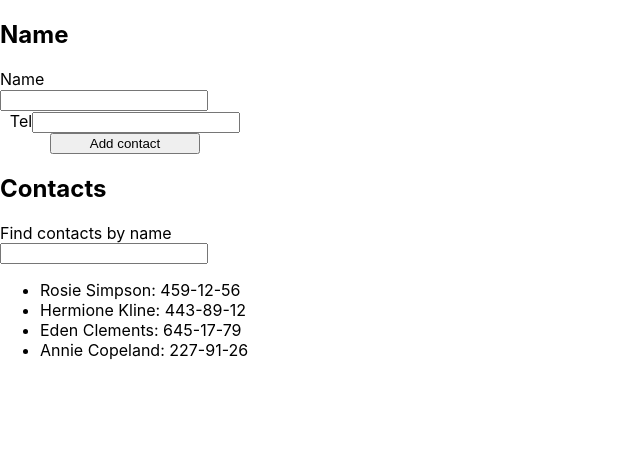
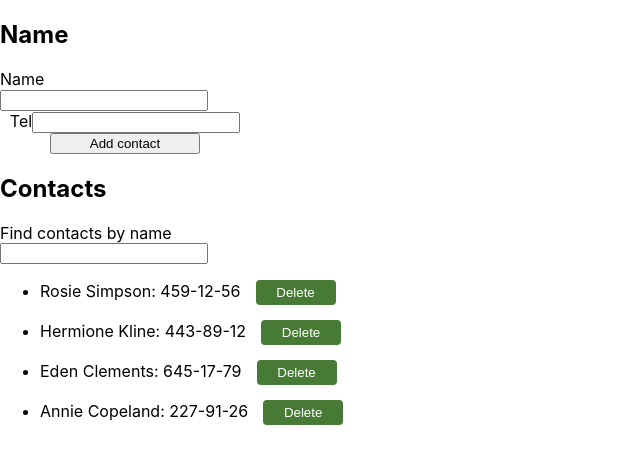
Before and after one commit to Nikita80230/goit-react-hw-02-phonebook, a React (Create React App) app: page / in a window 1280 px wide. Shown: the top 464 px of the page, without its empty margins (0-640 px from the left). Built offline with nearby package versions, Linux system fonts and the light colour scheme.

Commit message:
add btn, fix filter

```diff
--- a/src/components/App.jsx
+++ b/src/components/App.jsx
@@ -4,7 +4,7 @@ import { Phonebook } from "./Phonebook/Phonebook";
 import { ContactsList } from "./ContactsList/ContactsList";
 import { Contact } from "./Contact/Contact";
 
-import { nanoid } from 'nanoid'
+// import { nanoid } from 'nanoid'
 
 
 
@@ -22,9 +22,18 @@ export class App extends Component {
 
   addNewContact = (data) => {
     // console.log(data)
-    this.setState(prevState => ({
-      contacts: [...prevState.contacts, data]
-    }))
+    const namesToCheck = this.state.contacts.map(({ name }) => name.toLocaleLowerCase())
+
+
+    if (namesToCheck.includes(data.name.toLowerCase())) {
+
+      alert(`${data.name} is already in contacts`)
+    } else {
+      this.setState(prevState => ({
+        contacts: [...prevState.contacts, data]
+      }))
+    }
+
   }
 
   searchNameInPhonebook = (nameToFind) => {
@@ -32,6 +41,10 @@ export class App extends Component {
       name: nameToFind
     })
 
+  }
+
+  removeContact = (id) => {
+    this.setState({ contacts: this.state.contacts.filter((contact) => (contact.id !== id)) })
   }
 
   render() {
@@ -44,14 +57,14 @@ export class App extends Component {
         >
           {
             this.state.name ? this.state.contacts
-              .filter(({ name }) => name.includes(this.state.name))
-              .map(({ name, number }) => {
+              .filter(({ name }) => name.toLowerCase().includes(this.state.name.toLowerCase()))
+              .map(({ name, number, id }) => {
                 return (
-                  <Contact name={name} number={number} key={nanoid()} />
+                  <Contact removeContact={this.removeContact} name={name} number={number} key={id} id={id} />
                 )
-              }) : this.state.contacts.map(({ name, number }) => {
+              }) : this.state.contacts.map(({ name, number, id }) => {
                 return (
-                  <Contact name={name} number={number} key={nanoid()} />
+                  <Contact removeContact={this.removeContact} name={name} number={number} key={id} id={id} />
                 )
               })
 
--- a/src/components/Contact/Contact.jsx
+++ b/src/components/Contact/Contact.jsx
@@ -1,8 +1,12 @@
-export const Contact = ({ name, number }) => {
+// import { nanoid } from "nanoid"
+import css from "./Contact.module.css"
+
+export const Contact = ({ name, number, removeContact, id }) => {
 
     return (
-        <li className="contact__item">
+        <li className={css.contactItem}>
             <span>{name}: {number}</span>
+            <button onClick={() => (removeContact(id))} className={css.deleteButton}>Delete</button>
         </li>
 
     )
--- a/src/components/Contact/Contact.module.css
+++ b/src/components/Contact/Contact.module.css
@@ -0,0 +1,18 @@
+.contactItem {
+  margin-bottom: 15px;
+}
+.deleteButton {
+  width: 80px;
+  height: 25px;
+  background-color: #477b35;
+  color: #ffffff;
+  border: none;
+  border-radius: 4px;
+  cursor: pointer;
+  margin-left: 15px;
+}
+
+.deleteButton:hover {
+  background-color: #cc0000;
+  /* Add any additional hover effects you desire */
+}
--- a/src/components/ContactsList/ContactsList.jsx
+++ b/src/components/ContactsList/ContactsList.jsx
@@ -15,7 +15,7 @@ export class ContactsList extends Component {
             contactsFromPhonebook: event.currentTarget.value,
         })
 
-        this.props.searchNameInPhonebook(this.state.contactsFromPhonebook)
+        this.props.searchNameInPhonebook(event.currentTarget.value)
 
     }
 
```
